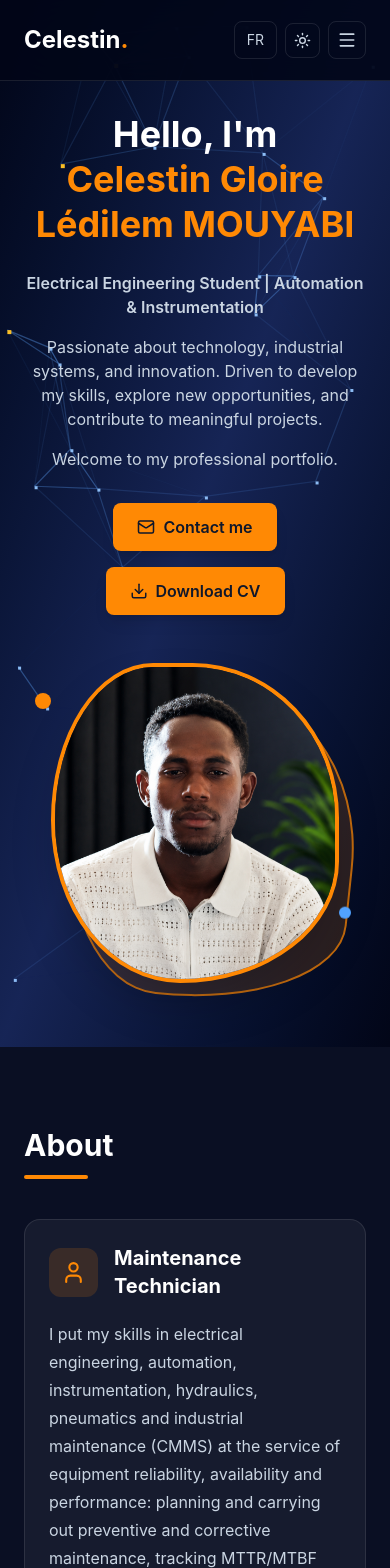
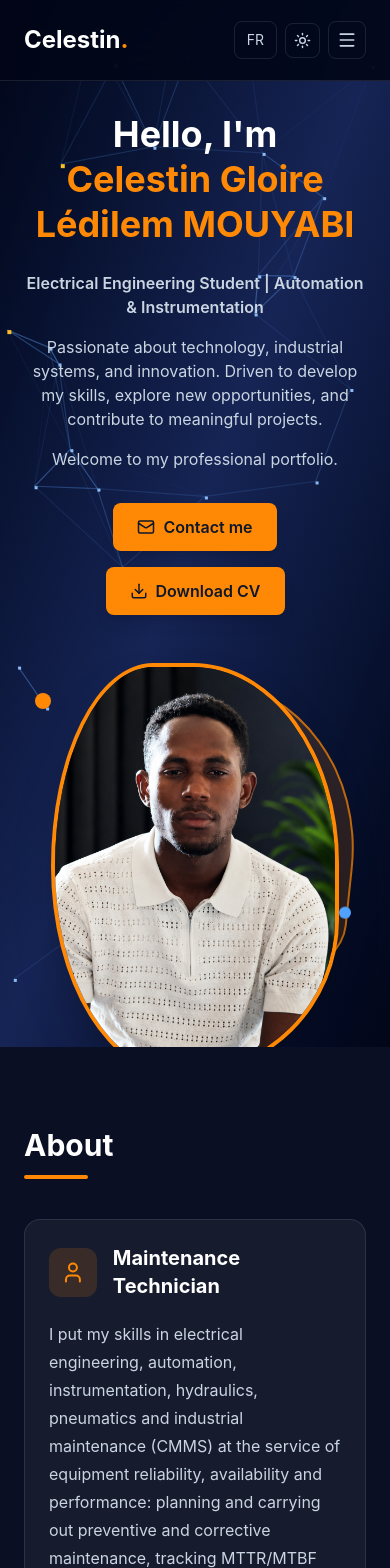
Before and after one commit to gloirecelestin16-rgb/mon-portfolio, a React (Vite) app: page / in a window 390 px wide. Shown: the top 1568 px of the page. Built offline with nearby package versions, Linux system fonts and the light colour scheme.

Commit message:
Amelioration du responsive mobile

```diff
--- a/src/index.css
+++ b/src/index.css
@@ -1,24 +1,156 @@
 @import "tailwindcss";
+
+/* ================================
+   BASE RESPONSIVE
+================================ */
+
+*,
+*::before,
+*::after {
+  box-sizing: border-box;
+}
+
+html {
+  width: 100%;
+  max-width: 100%;
+  overflow-x: hidden;
+  scroll-behavior: smooth;
+}
+
+body {
+  width: 100%;
+  max-width: 100%;
+  margin: 0;
+  overflow-x: hidden;
+}
+
+img,
+svg,
+video,
+canvas {
+  max-width: 100%;
+}
+
+img {
+  height: auto;
+}
+
+a {
+  overflow-wrap: anywhere;
+}
+
+button,
+a {
+  -webkit-tap-highlight-color: transparent;
+}
+
+
+/* ================================
+   ANIMATION BLOB
+================================ */
+
 @keyframes blob {
-  0%, 100% { border-radius: 60% 40% 30% 70% / 60% 30% 70% 40%; }
-  50%      { border-radius: 30% 60% 70% 40% / 50% 60% 30% 60%; }
+  0%,
+  100% {
+    border-radius: 60% 40% 30% 70% / 60% 30% 70% 40%;
+  }
+
+  50% {
+    border-radius: 30% 60% 70% 40% / 50% 60% 30% 60%;
+  }
 }
 
 @keyframes floaty {
-  0%, 100% { transform: translateY(0); }
-  50%      { transform: translateY(-12px); }
+  0%,
+  100% {
+    transform: translateY(0);
+  }
+
+  50% {
+    transform: translateY(-12px);
+  }
 }
 
 .blob {
   border-radius: 60% 40% 30% 70% / 60% 30% 70% 40%;
   animation: blob 10s ease-in-out infinite;
 }
+
 .blob-back {
   border-radius: 40% 60% 60% 40% / 40% 50% 50% 60%;
   animation: blob 13s ease-in-out infinite reverse;
 }
-.floaty { animation: floaty 5s ease-in-out infinite; }
+
+.floaty {
+  animation: floaty 5s ease-in-out infinite;
+}
+
+
+/* ================================
+   PETITS ÉCRANS
+================================ */
+
+@media (max-width: 639px) {
+  html,
+  body {
+    overflow-x: hidden;
+  }
+
+  /* Évite qu'un très long texte déborde */
+  h1,
+  h2,
+  h3,
+  h4,
+  p {
+    overflow-wrap: break-word;
+  }
+
+  /* Les éléments flex peuvent correctement
+     se réduire sur mobile */
+  .min-w-0 {
+    min-width: 0;
+  }
+
+  /* Blob arrière : éviter qu'il sorte
+     trop fortement de l'écran */
+  .blob-back {
+    max-width: 100%;
+  }
+}
+
+
+/* ================================
+   TRÈS PETITS TÉLÉPHONES
+   320px – 374px
+================================ */
+
+@media (max-width: 374px) {
+  html {
+    font-size: 15px;
+  }
+
+  .blob {
+    animation-duration: 12s;
+  }
+
+  .blob-back {
+    animation-duration: 15s;
+  }
+}
+
+
+/* ================================
+   ACCESSIBILITÉ
+================================ */
 
 @media (prefers-reduced-motion: reduce) {
-  .blob, .blob-back, .floaty { animation: none; }
+  html {
+    scroll-behavior: auto;
+  }
+
+  .blob,
+  .blob-back,
+  .floaty {
+    animation: none;
+  }
 }
```
